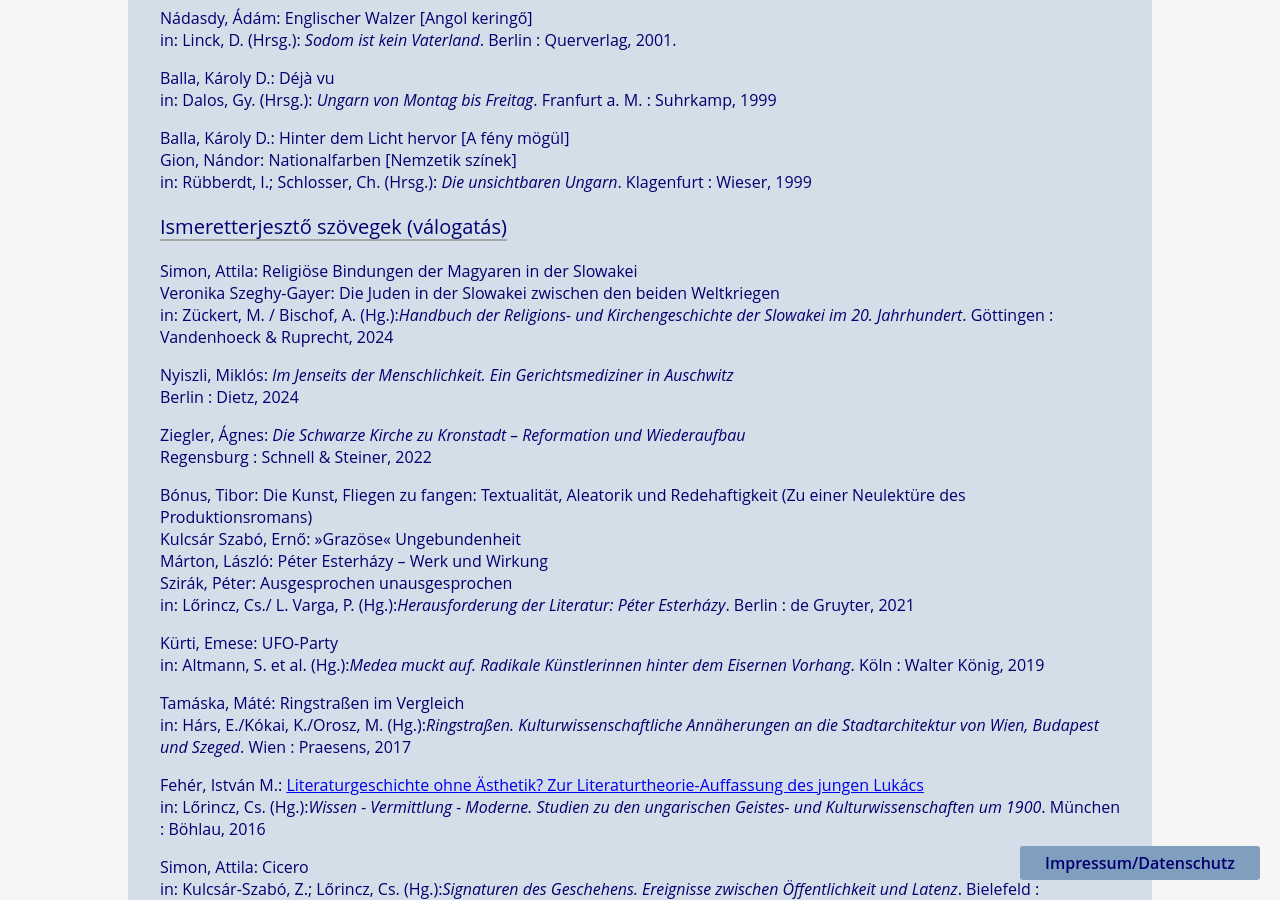
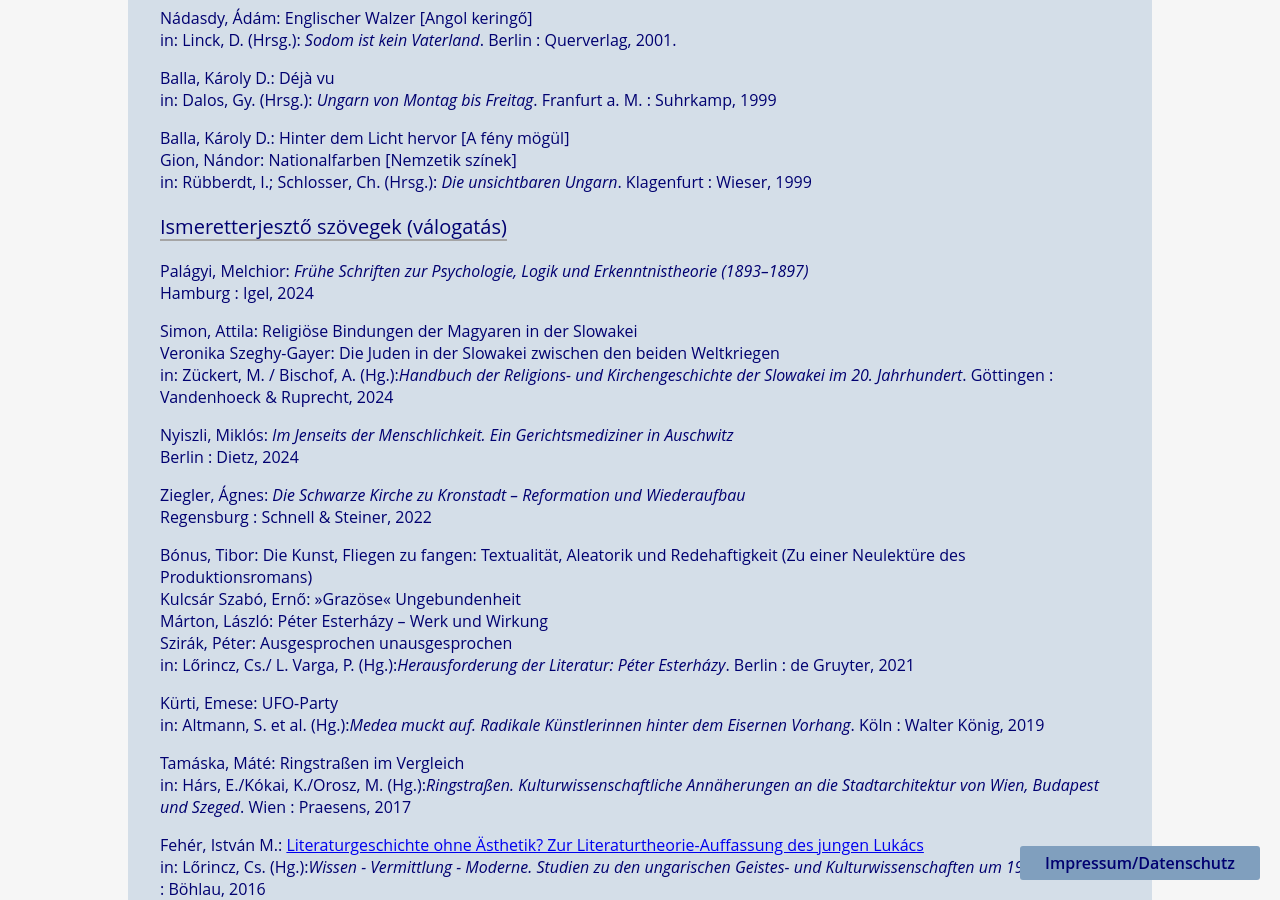
Before and after one commit to rixx/revesz.de, a Jekyll site: the page built from publikationen_ung.md, in a window 1280 px wide and 900 px high, scrolled down 2912 px. Built offline with Jekyll 4.4.1, drawn with Linux system fonts in a browser that asks for light colours.

Commit message:
Update publikationen_ung.md

```diff
--- a/publikationen_ung.md
+++ b/publikationen_ung.md
@@ -80,7 +80,9 @@ Hidas, Judit: Tourist in Afrika [Turista Afrikában]<br>
 <p>
 
 <h3>Ismeretterjesztő szövegek (válogatás)</h3>
-Simon, Attila: Religiöse Bindungen der Magyaren in der Slowakei<br>
+<p>Palágyi, Melchior: <span style="font-style:italic;">Frühe Schriften zur Psychologie, Logik und Erkenntnistheorie (1893–1897)</span><br>
+  Hamburg : Igel, 2024</p>
+<p>Simon, Attila: Religiöse Bindungen der Magyaren in der Slowakei<br>
  Veronika Szeghy-Gayer: Die Juden in der Slowakei zwischen den beiden Weltkriegen<br>
   in: Zückert, M. / Bischof, A. (Hg.):<span style="font-style:italic;">Handbuch der Religions- und Kirchengeschichte der Slowakei im 20. Jahrhundert</span>. Göttingen : Vandenhoeck & Ruprecht, 2024
 <p>Nyiszli, Miklós: <span style="font-style:italic;">Im Jenseits der Menschlichkeit. Ein Gerichtsmediziner in Auschwitz</span><br>
```
